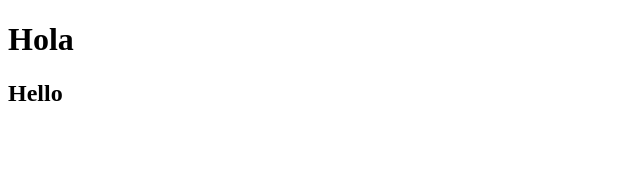
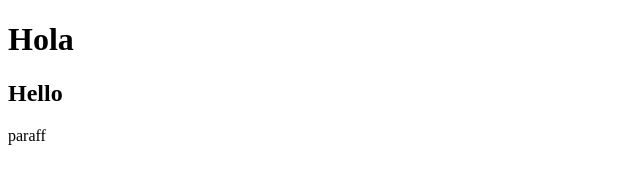
Before and after one commit to ironhack-jc/viernes-18, a plain HTML site: page index.html in a window 1280 px wide. Shown: the full height of the page, 0-640 px from the left. Drawn offline with Linux system fonts and the light colour scheme.

Commit message:
added paragraph

```diff
--- a/index.html
+++ b/index.html
@@ -13,6 +13,10 @@
     <div>
         <h2>Hello</h2>
     </div>
+    <div>
+        paraff
+
+    </div>
 
 </body>
 
```
